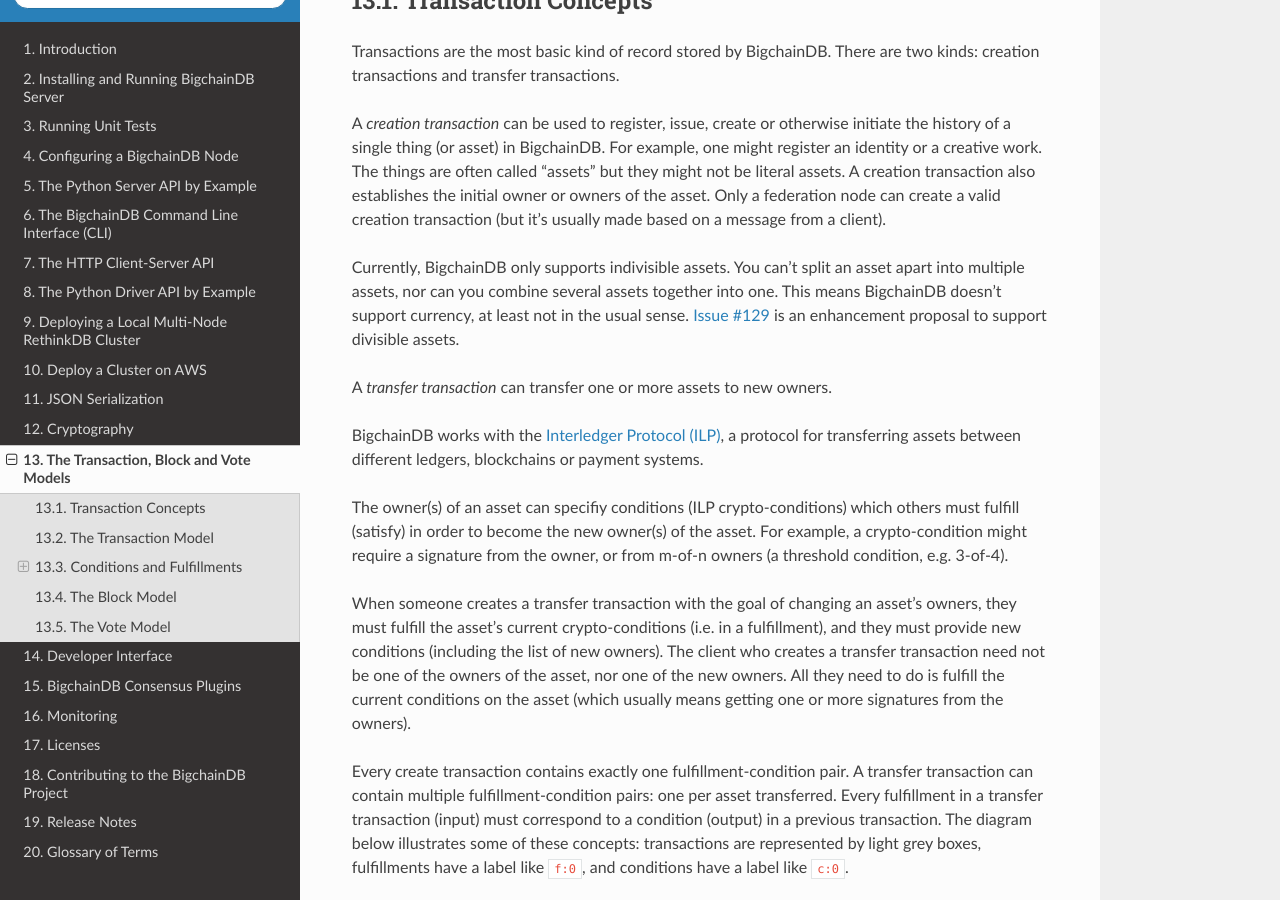
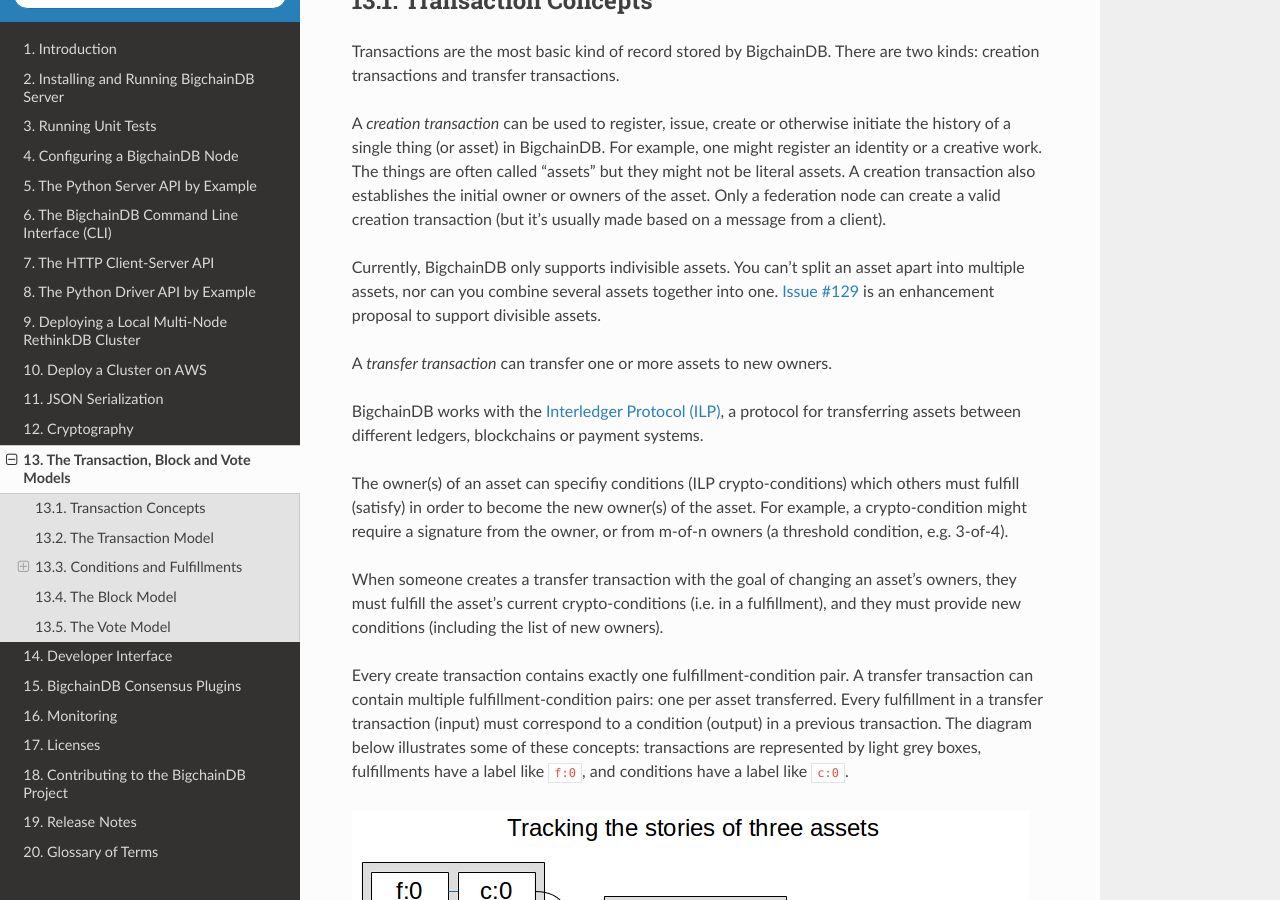
Before and after one commit to bigchaindb/bigchaindb, a Sphinx documentation site: the page built from docs/source/models.md, in a window 1280 px wide and 900 px high, scrolled down 416 px. Built offline with Sphinx 7.4.7 and the Read the Docs theme 2.0.0, drawn with Linux system fonts in a browser that asks for light colours; some of the changed text lies outside the part shown.

Commit message:
Docs: removed mention of currency, expanded explanation of owner/client keypair distinction

```diff
--- a/docs/source/models.md
+++ b/docs/source/models.md
@@ -13,7 +13,7 @@
 
 A _creation transaction_ can be used to register, issue, create or otherwise initiate the history of a single thing (or asset) in BigchainDB. For example, one might register an identity or a creative work. The things are often called "assets" but they might not be literal assets. A creation transaction also establishes the initial owner or owners of the asset. Only a federation node can create a valid creation transaction (but it's usually made based on a message from a client).
 
-Currently, BigchainDB only supports indivisible assets. You can't split an asset apart into multiple assets, nor can you combine several assets together into one. This means BigchainDB doesn't support currency, at least not in the usual sense. [Issue #129](https://github.com/bigchaindb/bigchaindb/issues/129) is an enhancement proposal to support divisible assets.
+Currently, BigchainDB only supports indivisible assets. You can't split an asset apart into multiple assets, nor can you combine several assets together into one. [Issue #129](https://github.com/bigchaindb/bigchaindb/issues/129) is an enhancement proposal to support divisible assets.
 
 A _transfer transaction_ can transfer one or more assets to new owners.
 
@@ -21,7 +21,7 @@
 
 The owner(s) of an asset can specifiy conditions (ILP crypto-conditions) which others must fulfill (satisfy) in order to become the new owner(s) of the asset. For example, a crypto-condition might require a signature from the owner, or from m-of-n owners (a threshold condition, e.g. 3-of-4).
 
-When someone creates a transfer transaction with the goal of changing an asset's owners, they must fulfill the asset's current crypto-conditions (i.e. in a fulfillment), and they must provide new conditions (including the list of new owners). The client who creates a transfer transaction need not be one of the owners of the asset, nor one of the new owners. All they need to do is fulfill the current conditions on the asset (which usually means getting one or more signatures from the owners).
+When someone creates a transfer transaction with the goal of changing an asset's owners, they must fulfill the asset's current crypto-conditions (i.e. in a fulfillment), and they must provide new conditions (including the list of new owners).
 
 Every create transaction contains exactly one fulfillment-condition pair. A transfer transaction can contain multiple fulfillment-condition pairs: one per asset transferred. Every fulfillment in a transfer transaction (input) must correspond to a condition (output) in a previous transaction. The diagram below illustrates some of these concepts: transactions are represented by light grey boxes, fulfillments have a label like `f:0`, and conditions have a label like `c:0`.
 
```
Also changed, not shown: other parts of docs/source/models.md (+2 -0 lines).
